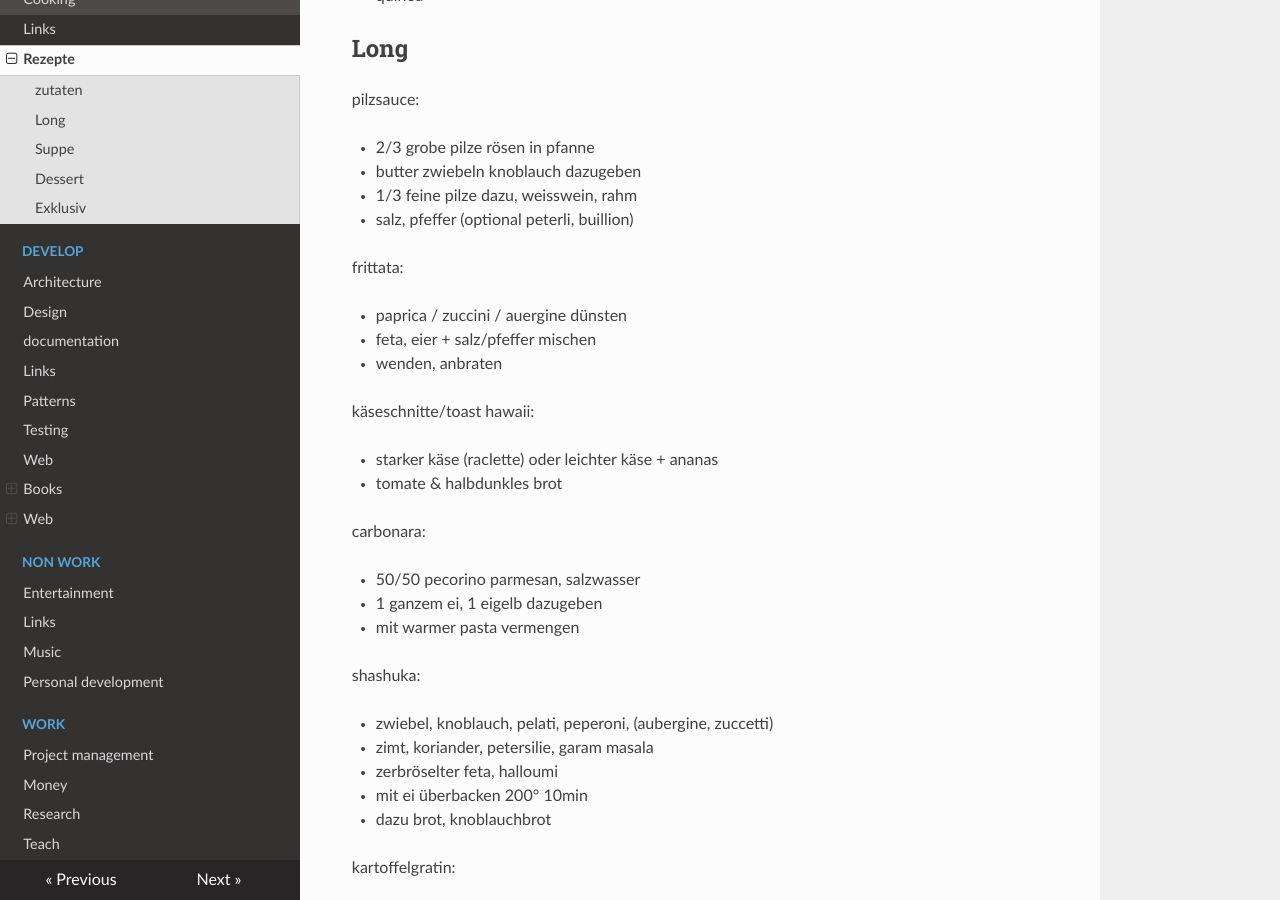
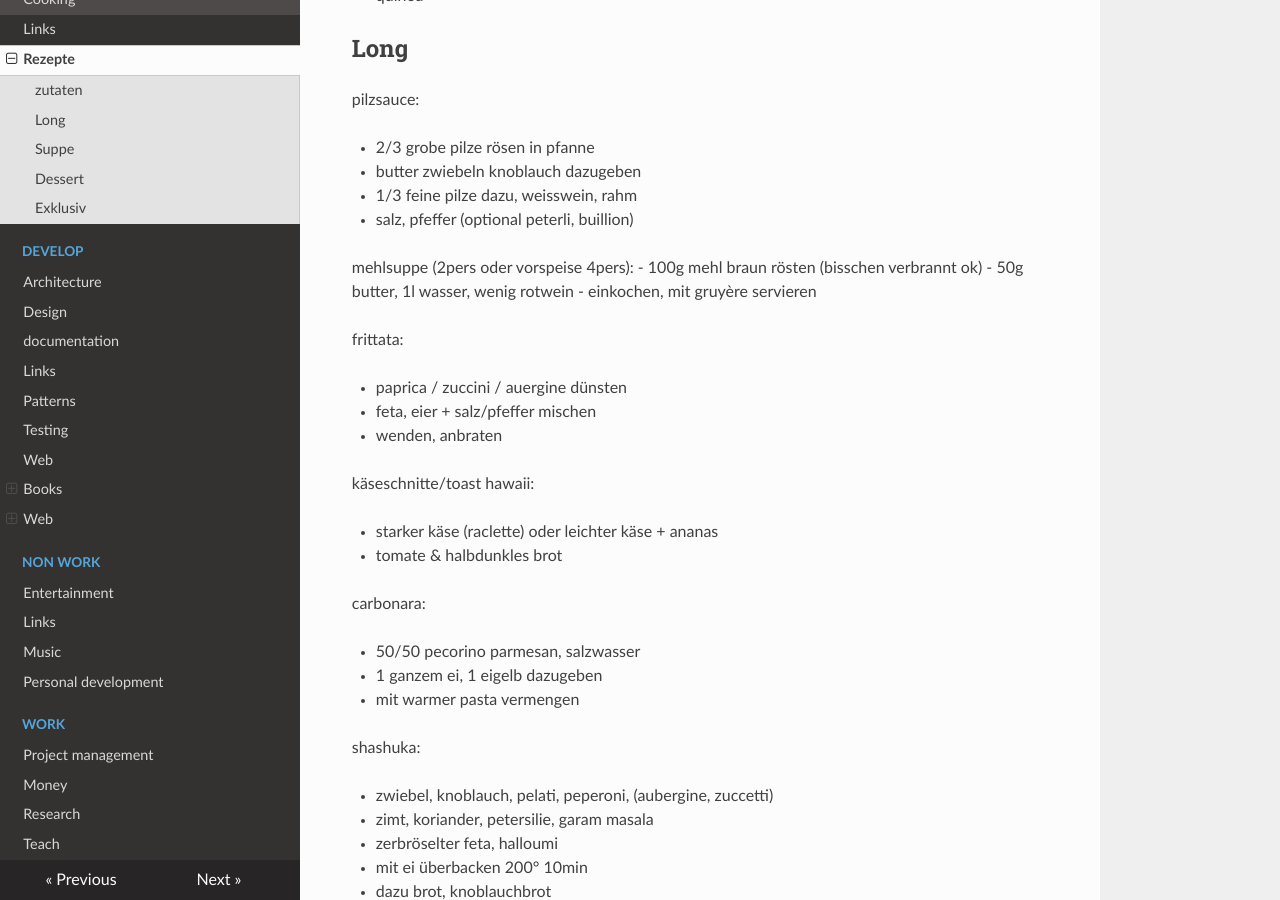
Before and after one commit to famoser/docs, an MkDocs documentation site: the page built from docs/cooking/rezepte.md, in a window 1280 px wide and 900 px high, scrolled down 472 px. Built offline with MkDocs 1.6.1, drawn with Linux system fonts in a browser that asks for light colours; nearby versions of some CDN libraries.

Commit message:
Update rezepte.md

```diff
--- a/docs/cooking/rezepte.md
+++ b/docs/cooking/rezepte.md
@@ -22,6 +22,11 @@ pilzsauce:
 - butter zwiebeln knoblauch dazugeben
 - 1/3 feine pilze dazu, weisswein, rahm
 - salz, pfeffer (optional peterli, buillion)
+
+mehlsuppe (2pers oder vorspeise 4pers):
+- 100g mehl braun rösten (bisschen verbrannt ok)
+- 50g butter, 1l wasser, wenig rotwein
+- einkochen, mit gruyère servieren
 
 frittata:
 
```
